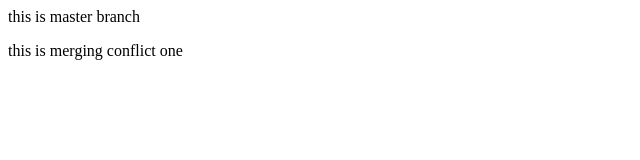
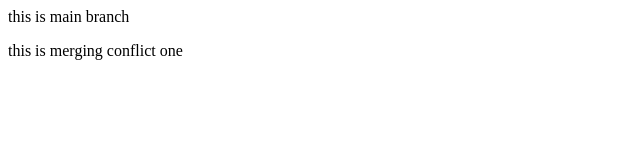
Before and after one commit to abhi280104/demo2, a plain HTML site: page index.html in a window 1280 px wide. Shown: the full height of the page, 0-640 px from the left. Drawn offline with Linux system fonts and the light colour scheme.

Commit message:
Update index.html

```diff
--- a/index.html
+++ b/index.html
@@ -1,2 +1,2 @@
-<p>this is master branch</p>
+<p>this is main branch</p>
 <p> this is merging conflict one</p>
```
